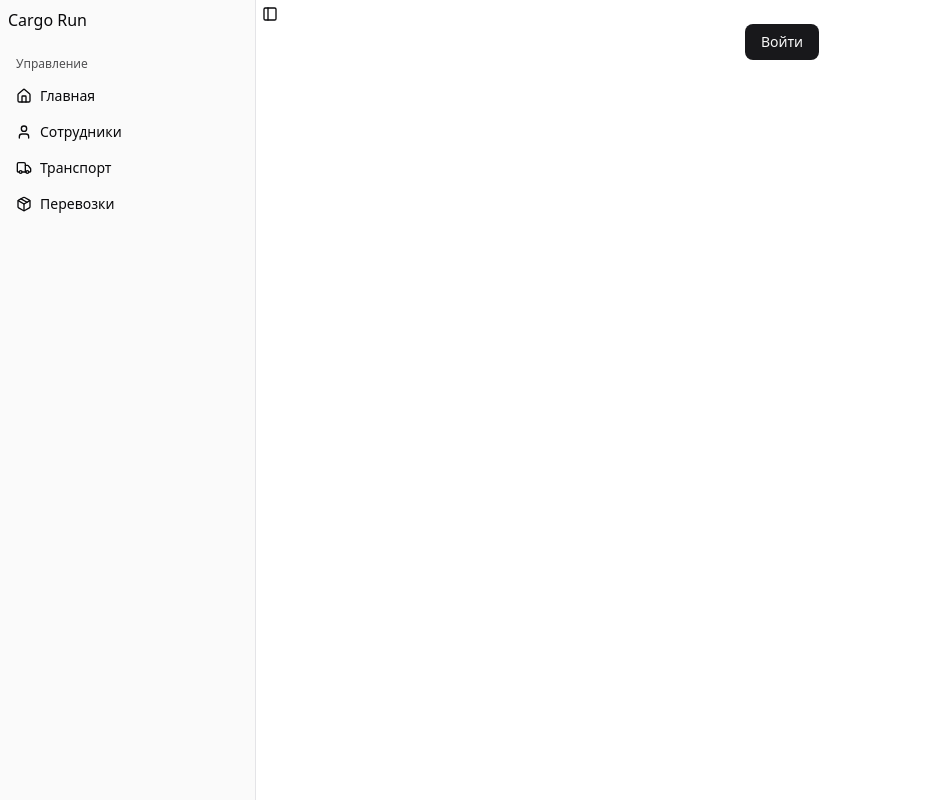
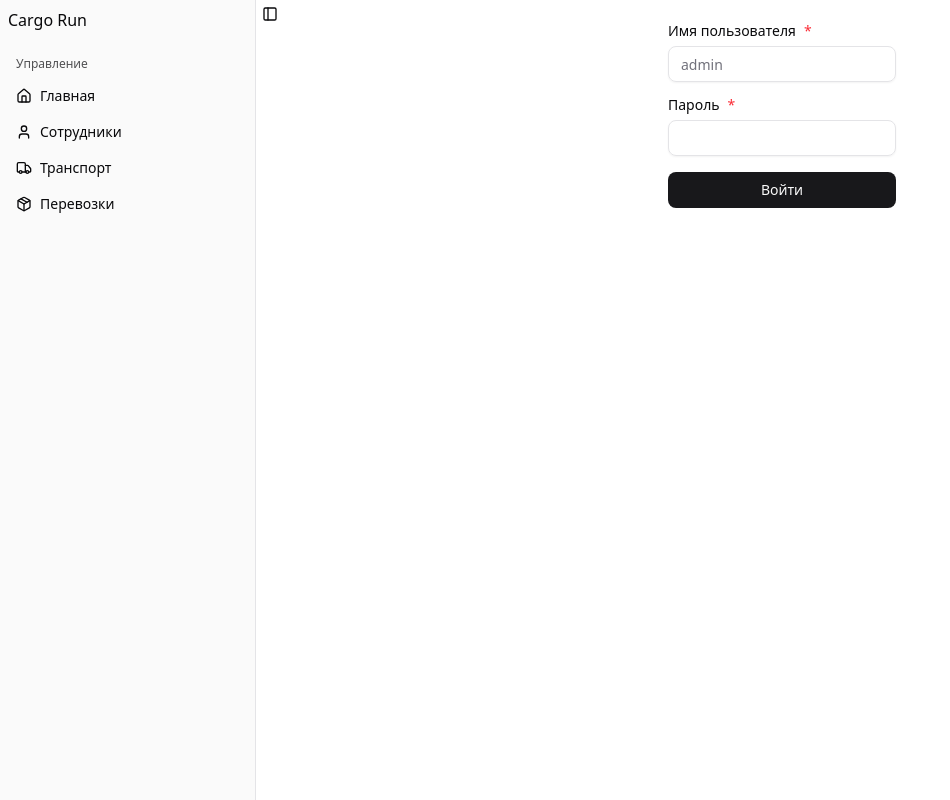
Before and after one commit to kulichkoff/cargo-run, a Next.js app in the folder apps/front/: page /login in a window 1280 px wide. Shown: the whole page, without its empty margins (0-950 px from the left). Built offline with nearby package versions, Linux system fonts and the light colour scheme.

Commit message:
feat(front): add fields to login form

```diff
--- a/apps/front/src/features/login/ui/LoginForm.tsx
+++ b/apps/front/src/features/login/ui/LoginForm.tsx
@@ -1,11 +1,20 @@
 'use client';
 
-import { Form } from '@/components/ui/form';
+import {
+  Form,
+  FormControl,
+  FormField,
+  FormItem,
+  FormLabel,
+  FormMessage,
+} from '@/components/ui/form';
 import { zodResolver } from '@hookform/resolvers/zod';
 import { SubmitHandler, useForm } from 'react-hook-form';
 import z from 'zod';
 import axios from 'axios';
 import { Button } from '@/components/ui/button';
+import { useRouter } from 'next/navigation';
+import { Input } from '@/components/ui/input';
 
 export const loginFormSchema = z.object({
   username: z.string('Необходимо заполнить'),
@@ -15,24 +24,56 @@ export const loginFormSchema = z.object({
 export type LoginFormData = z.infer<typeof loginFormSchema>;
 
 export function LoginForm() {
+  const router = useRouter();
   const form = useForm<LoginFormData>({
     resolver: zodResolver(loginFormSchema),
     defaultValues: {
-      username: 'admin',
-      password: 'topsecret',
+      username: '',
+      password: '',
     },
   });
   const onSubmit: SubmitHandler<LoginFormData> = (data) => {
-    axios.post('/api/auth/login', data).then(({ data }) => {
-      const { accessToken } = data;
-      localStorage.setItem('accessToken', accessToken);
+    axios.post('/api/auth/login', data).then(() => {
+      router.push('/');
     });
     form.reset();
   };
 
   return (
     <Form {...form}>
-      <form onSubmit={form.handleSubmit(onSubmit)}>
+      <form onSubmit={form.handleSubmit(onSubmit)} className="grid gap-4">
+        <FormField
+          control={form.control}
+          name="username"
+          render={({ field }) => (
+            <FormItem>
+              <FormLabel>
+                Имя пользователя<span className="text-red-500">*</span>
+              </FormLabel>
+              <FormControl>
+                <Input placeholder="admin" {...field} />
+              </FormControl>
+              <FormMessage />
+            </FormItem>
+          )}
+        />
+
+        <FormField
+          control={form.control}
+          name="password"
+          render={({ field }) => (
+            <FormItem>
+              <FormLabel>
+                Пароль<span className="text-red-500">*</span>
+              </FormLabel>
+              <FormControl>
+                <Input type="password" {...field} />
+              </FormControl>
+              <FormMessage />
+            </FormItem>
+          )}
+        />
+
         <Button type="submit">Войти</Button>
       </form>
     </Form>
```
